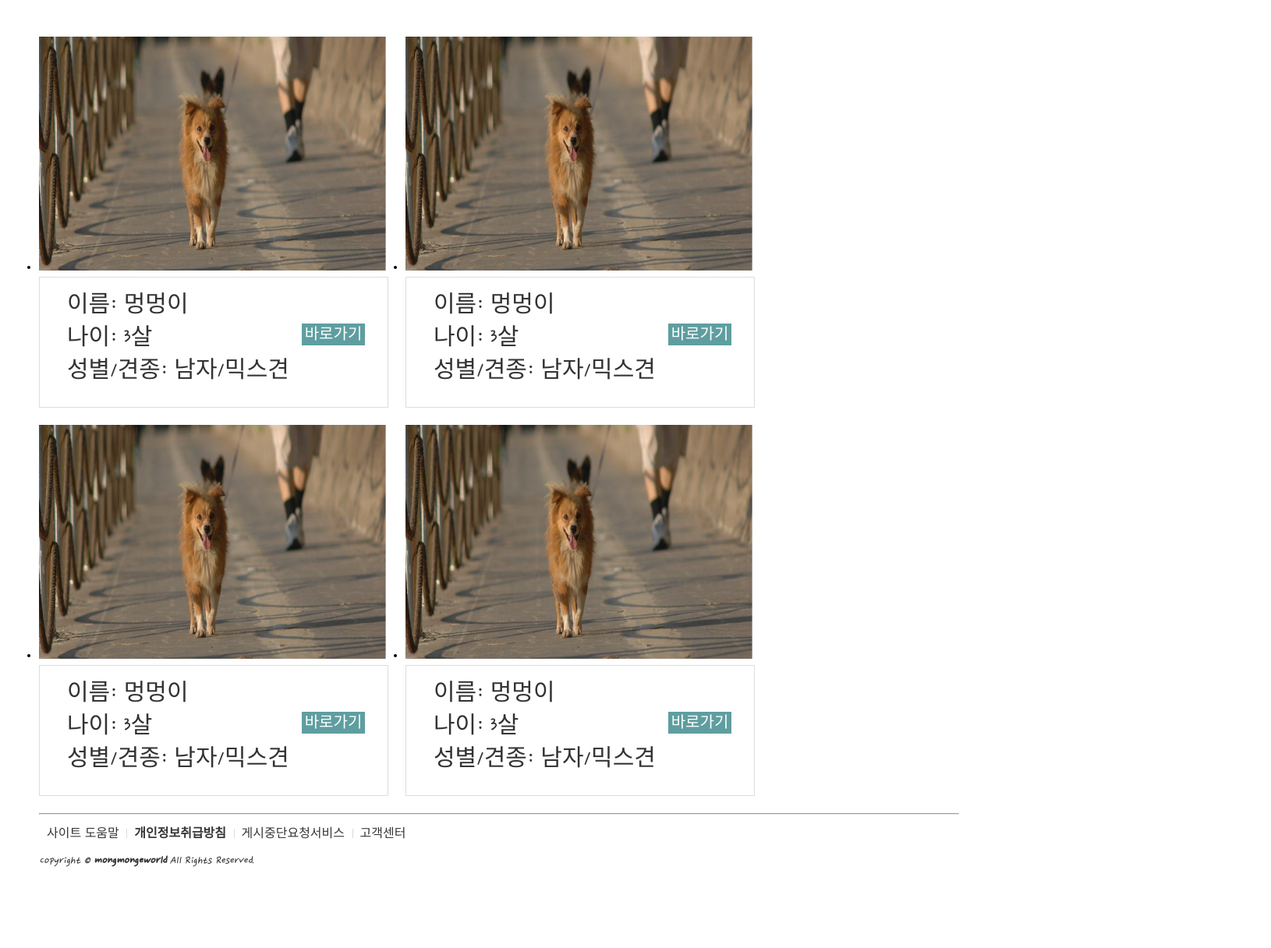
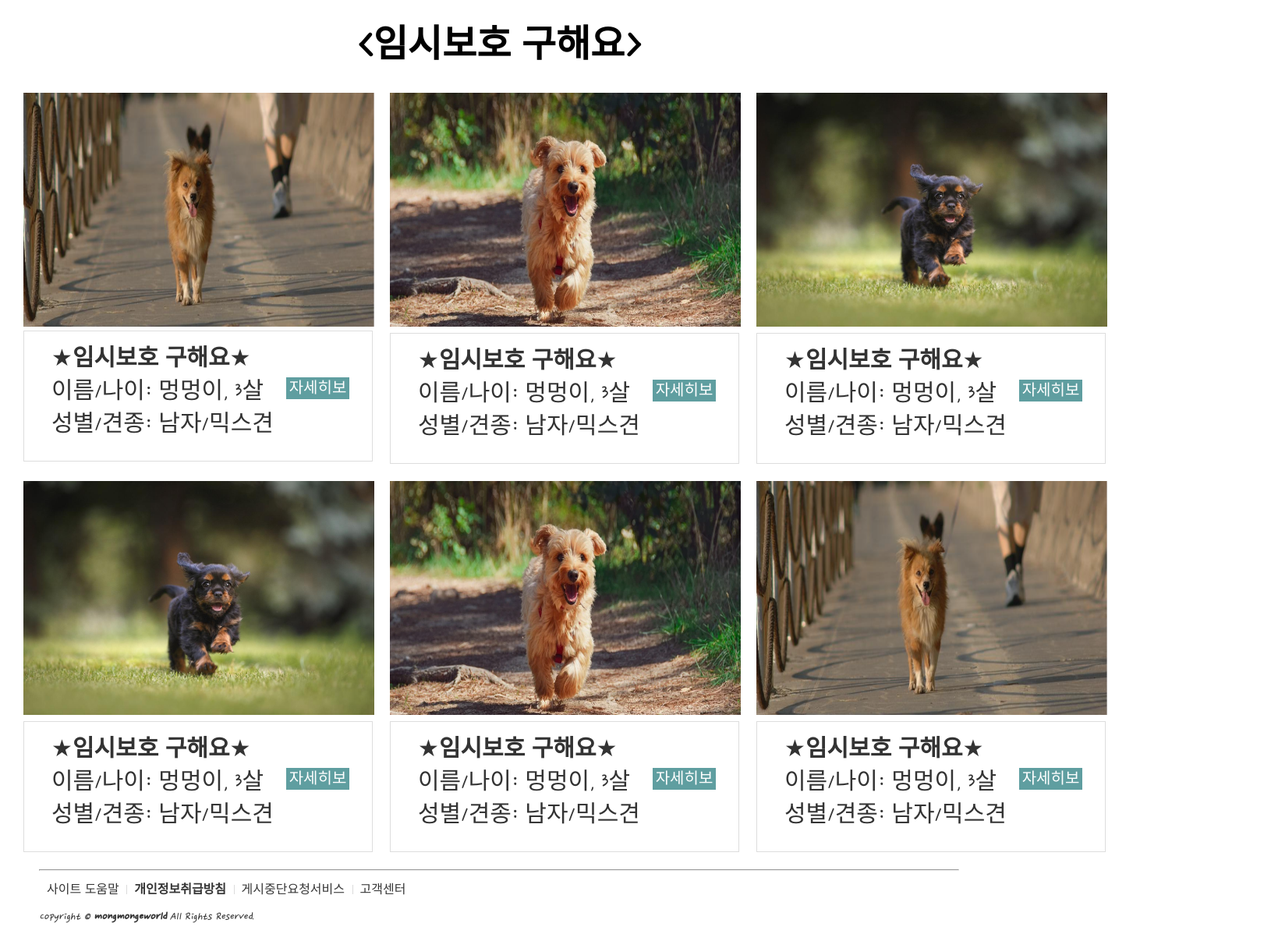
Before and after one commit to tjsdud6/Portpolio, a plain HTML site: page portfolio/menu1.html in a window 1280 px wide. Shown: the part 73-1289 px from the top of the page at 78% size, 1630 px wide, since content can reach past the window. Before the commit the page ends 1217 px from the top, so only its background shows below. Drawn offline with Linux system fonts and the light colour scheme.

Commit message:
메뉴1~메뉴2

```diff
--- a/portfolio/css/style.css
+++ b/portfolio/css/style.css
@@ -50,23 +50,35 @@ body{margin: 0; font-family: 'Nanum Pen Script', cursive;}
 
 /* 페이징 */
 .slide-pagelist {text-align:center;padding:20px;}
-.slide-pagelist > li {display:inline-block;vertical-align:middle;}글자앞으로가기 단축키
+.slide-pagelist > li {display:inline-block;vertical-align:middle;}
 .slide-pagelist > li > label {display:block;padding:8px 30px;border-radius:30px;background:#ccc;margin:20px 10px;cursor:pointer;}
 .section input[id="slide01"]:checked ~ .slidewrap .slide-pagelist > li:nth-child(1) > label {background:#999;}
 .section input[id="slide02"]:checked ~ .slidewrap .slide-pagelist > li:nth-child(2) > label {background:#999;}
 .section input[id="slide03"]:checked ~ .slidewrap .slide-pagelist > li:nth-child(3) > label {background:#999;}
 
-/* 갤러리 게시판 */ /*https://www.youtube.com/watch?v=hW9Els50rmk 25:54까지*/
-.menu1{padding: 50px;}
-.menu1 img{width: 445px; height: 300px;}
-.helpdog {width: 980px;} /*2개까지만 정렬 되게 가로 사이즈 준거임*/
+/* 갤러리 게시판 menu1*/
+.containter h1{text-align: center; font-size: 3em; margin-top: 20px;}
+.menu1{padding: 30px 30px;}
+.menu1 img{width: 450px; height: 300px;}
+.helpdog li::marker {color: white;}
+.helpdog {width: 1600px;} /*3개까지만 정렬 되게 가로 사이즈 준거임*/
 .helpdog > li {float: left; padding: 0 22px 22px 0; width: 470px;}
-/* .helpdog > li:nth-child(2n) {padding-right: 0;} */
 .helpdog li a {display:block; position: relative; text-decoration: none;}
-.helpdog li ul{padding: 20px; border: 1px solid #ddd;}
+.helpdog li ul{padding: 20px; border: 1px solid #ddd; list-style: none;}
 .helpdog li ul li {padding: 0 0 12px 15px; font-size: 30px; color: #333; list-style: none; line-height: 100% ;}
 .helpdog li a span {position: absolute; right: 30px; bottom: 80px; width: 81px; height: 28px; background: cadetblue; color: #fff; line-height: 28px; text-align: center; font-size: 20px;}
 
+/* 갤러리 게시판 menu2*/
+.containter h1{text-align: center; font-size: 3em; margin-top: 20px;}
+.menu2{padding: 30px 30px;}
+.menu2 img{width: 450px; height: 300px;}
+.showdog li::marker {color: white;}
+.showdog {width: 1600px;} /*3개까지만 정렬 되게 가로 사이즈 준거임*/
+.showdog > li {float: left; padding: 0 22px 22px 0; width: 470px;}
+.showdog li a {display:block; position: relative; text-decoration: none;}
+.showdog li ul{padding: 20px; border: 1px solid #ddd; list-style: none;}
+.showdog li ul li {padding: 0 0 12px 15px; font-size: 30px; color: #333; list-style: none; line-height: 100% ;}
+.showdog li a span {position: absolute; right: 30px; bottom: 30px; width: 81px; height: 28px; background: cadetblue; color: #fff; text-align: center; font-size: 20px;}
 
 
 /* 푸터영역 */
@@ -77,6 +89,7 @@ body{margin: 0; font-family: 'Nanum Pen Script', cursive;}
 .footer li:before {content: ''; width: 1px; height: 12px; background-color: #dbdbdb; position: absolute; left: 0; top: 2px;}
 .footer li:first-child:before {width: 0;}
 .footer address {padding-top: 15px;}
+
 
 @media screen and (max-width: 1024px){
     .navbar{flex-direction: column; align-items: flex-start; padding: 8px 24px;}
@@ -89,9 +102,20 @@ body{margin: 0; font-family: 'Nanum Pen Script', cursive;}
     .section .slidelist .left{left: 10px;}
     .section .slidelist .right{right: 10px;}
     .section .slidelist .left, .section .slidelist .right{top: 500px;}
-    .helpdog {width: 540px;}
+    /* 메뉴1 */
+    .helpdog {width: 800px;}
     .helpdog > li {float: left; width: 50%; box-sizing: border-box;}
     .helpdog > li img{width: 100%;}
+    .helpdog li ul{padding: 20px 20px 10px 20px;}
+    .helpdog li ul li {font-size: 26px; padding-left: 0;}
+    .helpdog li a span {right: 20px; bottom: 30px; width: 81px; height: 28px; line-height: 28px;}
+    /* 메뉴2 */
+    .showdog {width: 800px;}
+    .showdog > li {float: left; width: 50%; box-sizing: border-box;}
+    .showdog > li img{width: 100%;}
+    .showdog li ul{padding: 20px 20px 10px 20px;}
+    .showdog li ul li {font-size: 26px; padding-left: 0;}
+    .showdog li a span {right: 20px; bottom: 30px; width: 81px; height: 28px; line-height: 28px;}
 }
 
 @media screen and (max-width: 768px){
@@ -107,5 +131,18 @@ body{margin: 0; font-family: 'Nanum Pen Script', cursive;}
     .section .slidelist .left, .section .slidelist .right{top: 500px;}
     .section .slidelist .textbox h3{font-size: 36px;}
     .section .slidelist .textbox p{font-size: 24px;}
-    .helpdog {width: 400px;}
+    /* 메뉴1 */
+    .menu1{padding: 0 10px; box-sizing: border-box;}
+    .helpdog {width: 100%;}
+    .helpdog > li {float: none; width: 100%; box-sizing: border-box;}
+    .helpdog > li img{width: 100%;}
+    .helpdog li ul li {font-size: 26px; padding-left: 0;}
+    .helpdog li a span {right: 20px; bottom: 30px; width: 81px; height: 28px; line-height: 28px;}
+    /* 메뉴2 */
+    .menu1{padding: 0 10px; box-sizing: border-box;}
+    .showdog {width: 100%;}
+    .showdog > li {float: none; width: 100%; box-sizing: border-box;}
+    .showdog > li img{width: 100%;}
+    .showdog li ul li {font-size: 26px; padding-left: 0;}
+    .showdog li a span {right: 20px; bottom: 30px; width: 81px; height: 28px; line-height: 28px;}
 }
--- a/portfolio/menu1.html
+++ b/portfolio/menu1.html
@@ -34,54 +34,79 @@
             </a>
         </nav>
         <!-- 갤러리 게시판 영역 -->
+        <div class="containter">
+            <h1><임시보호 구해요></h1>
         <div class="menu1">
             <ul class="helpdog">
                 <li>
                     <a href="#">
-                        <h2><img src="./img/강아지1.PNG" alt=""></h2>
+                        <img src="./img/강아지1.PNG" alt="">
                         <ul>
-                            <li>이름: 멍멍이</li>
-                            <li>나이: 3살</li>
+                            <li><strong>★임시보호 구해요★</strong></li>
+                            <li>이름/나이: 멍멍이, 3살</li>
                             <li>성별/견종: 남자/믹스견</li>
                         </ul>
-                        <span>바로가기</span>
+                        <span>자세히보기</span>
+                    </a>
+                </li>
+                <li>
+                    <a href="#">
+                        <h2><img src="./img/강아지2.PNG" alt=""></h2>
+                        <ul>
+                            <li><strong>★임시보호 구해요★</strong></li>
+                            <li>이름/나이: 멍멍이, 3살</li>
+                            <li>성별/견종: 남자/믹스견</li>
+                        </ul>
+                        <span>자세히보기</span>
+                    </a>
+                </li>
+                <li>
+                    <a href="#">
+                        <h2><img src="./img/강아지3.jpg" alt=""></h2>
+                        <ul>
+                            <li><strong>★임시보호 구해요★</strong></li>
+                            <li>이름/나이: 멍멍이, 3살</li>
+                            <li>성별/견종: 남자/믹스견</li>
+                        </ul>
+                        <span>자세히보기</span>
+                    </a>
+                </li>
+                <li>
+                    <a href="#">
+                        <h2><img src="./img/강아지3.jpg" alt=""></h2>
+                        <ul>
+                            <li><strong>★임시보호 구해요★</strong></li>
+                            <li>이름/나이: 멍멍이, 3살</li>
+                            <li>성별/견종: 남자/믹스견</li>
+                        </ul>
+                        <span>자세히보기</span>
+                    </a>
+                </li>
+                <li>
+                    <a href="#">
+                        <h2><img src="./img/강아지2.PNG" alt=""></h2>
+                        <ul>
+                            <li><strong>★임시보호 구해요★</strong></li>
+                            <li>이름/나이: 멍멍이, 3살</li>
+                            <li>성별/견종: 남자/믹스견</li>
+                        </ul>
+                        <span>자세히보기</span>
                     </a>
                 </li>
                 <li>
                     <a href="#">
                         <h2><img src="./img/강아지1.PNG" alt=""></h2>
                         <ul>
-                            <li>이름: 멍멍이</li>
-                            <li>나이: 3살</li>
+                            <li><strong>★임시보호 구해요★</strong></li>
+                            <li>이름/나이: 멍멍이, 3살</li>
                             <li>성별/견종: 남자/믹스견</li>
                         </ul>
-                        <span>바로가기</span>
-                    </a>
-                </li>
-                <li>
-                    <a href="#">
-                        <h2><img src="./img/강아지1.PNG" alt=""></h2>
-                        <ul>
-                            <li>이름: 멍멍이</li>
-                            <li>나이: 3살</li>
-                            <li>성별/견종: 남자/믹스견</li>
-                        </ul>
-                        <span>바로가기</span>
-                    </a>
-                </li>
-                <li>
-                    <a href="#">
-                        <h2><img src="./img/강아지1.PNG" alt=""></h2>
-                        <ul>
-                            <li>이름: 멍멍이</li>
-                            <li>나이: 3살</li>
-                            <li>성별/견종: 남자/믹스견</li>
-                        </ul>
-                        <span>바로가기</span>
+                        <span>자세히보기</span>
                     </a>
                 </li>
             </ul>
         </div>
+    </div>
         <!-- 푸터영역 -->
         <footer id="footer">
             <div class="container">
```
Also changed, not shown: portfolio/menu2.html (+61 -2 lines).
